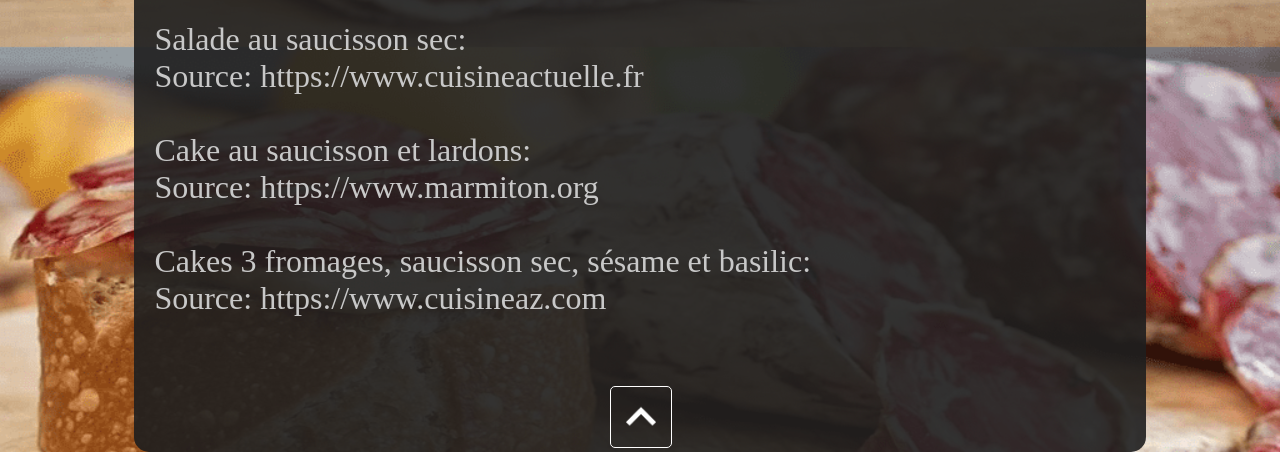
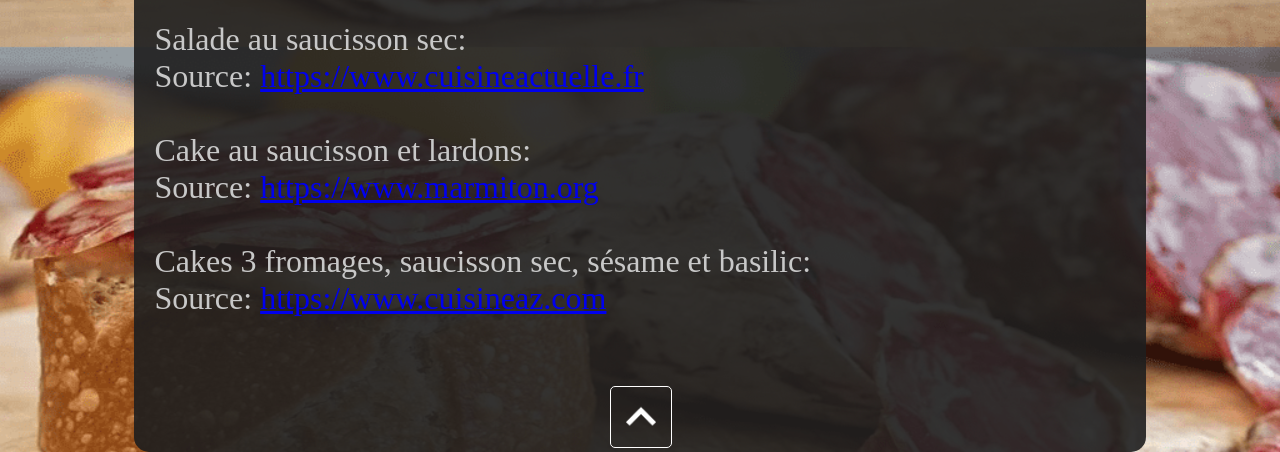
Before and after one commit to predatorDelta67/predatordelta67.github.io, a plain HTML site: page LeRoyaumeDuSaucisson/Fr/recettes.html in a window 1280 px wide. Shown: the part 753-1205 px from the top of the page. Drawn offline with Linux system fonts and the light colour scheme; a web font is replaced by a local one.

Commit message:
Update recettes.html

```diff
--- a/LeRoyaumeDuSaucisson/Fr/recettes.html
+++ b/LeRoyaumeDuSaucisson/Fr/recettes.html
@@ -39,11 +39,11 @@
 					Tortillas de pommes de terre au saucisson sec du Forez, Bleu du Vercors-Sassenage:<br>
 					Source: <a href="https://www.750g.com/tortillas-de-pommes-de-terre-au-saucisson-sec-du-forez-bleu-du-vercors-sassenage-r93478.htm">https://www.750g.com</a><br><br>
 					Salade au saucisson sec:<br>
-					Source: <a href="https://www.cuisineactuelle.fr/recettes/salade-au-saucisson-sec-197797"></a>https://www.cuisineactuelle.fr<br><br>
+					Source: <a href="https://www.cuisineactuelle.fr/recettes/salade-au-saucisson-sec-197797">https://www.cuisineactuelle.fr</a><br><br>
 					Cake au saucisson et lardons:<br>
-					Source: <a href="https://www.marmiton.org/recettes/recette_cake-au-saucisson-et-lardons_37717.aspx"></a>https://www.marmiton.org<br><br>
+					Source: <a href="https://www.marmiton.org/recettes/recette_cake-au-saucisson-et-lardons_37717.aspx">https://www.marmiton.org</a><br><br>
 					Cakes 3 fromages, saucisson sec, sésame et basilic:<br>
-					Source: <a href="https://www.cuisineaz.com/recettes/cakes-3-fromages-saucisson-sec-sesame-et-basilic-49709.aspx"></a>https://www.cuisineaz.com<br><br>
+					Source: <a href="https://www.cuisineaz.com/recettes/cakes-3-fromages-saucisson-sec-sesame-et-basilic-49709.aspx">https://www.cuisineaz.com</a><br><br>
 
 
 
```
